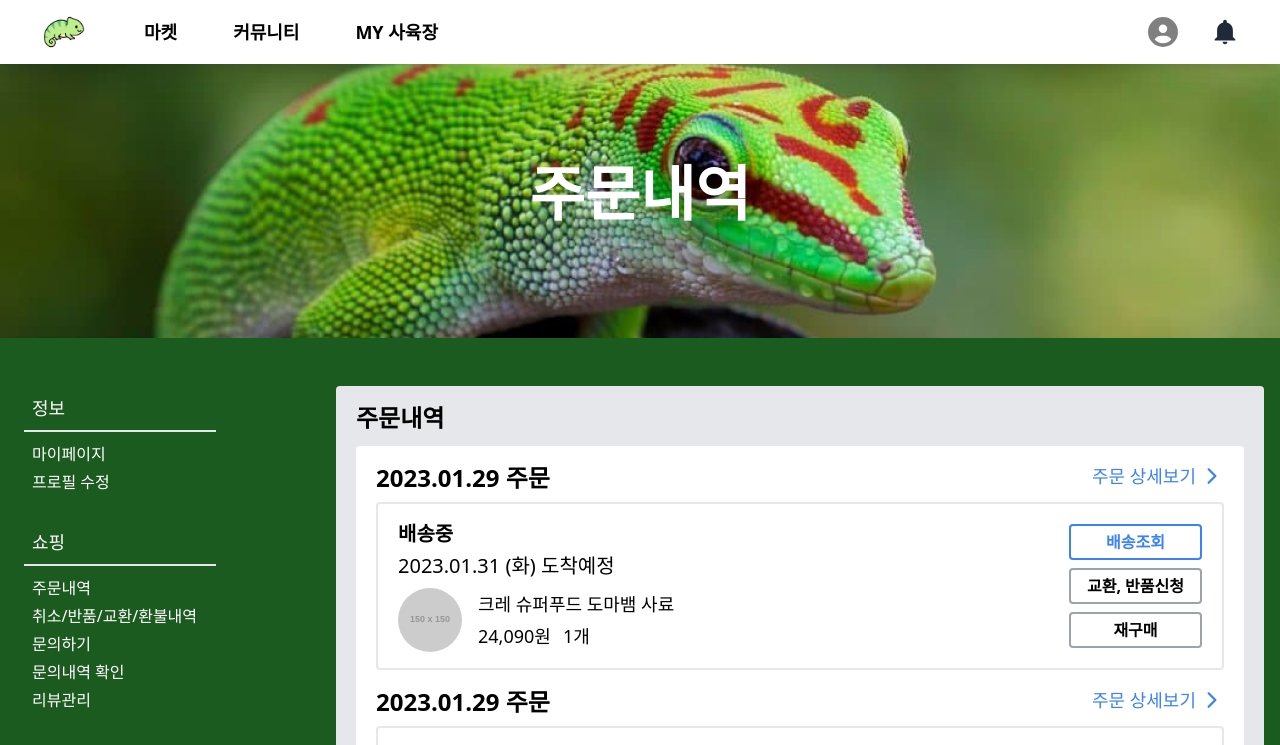
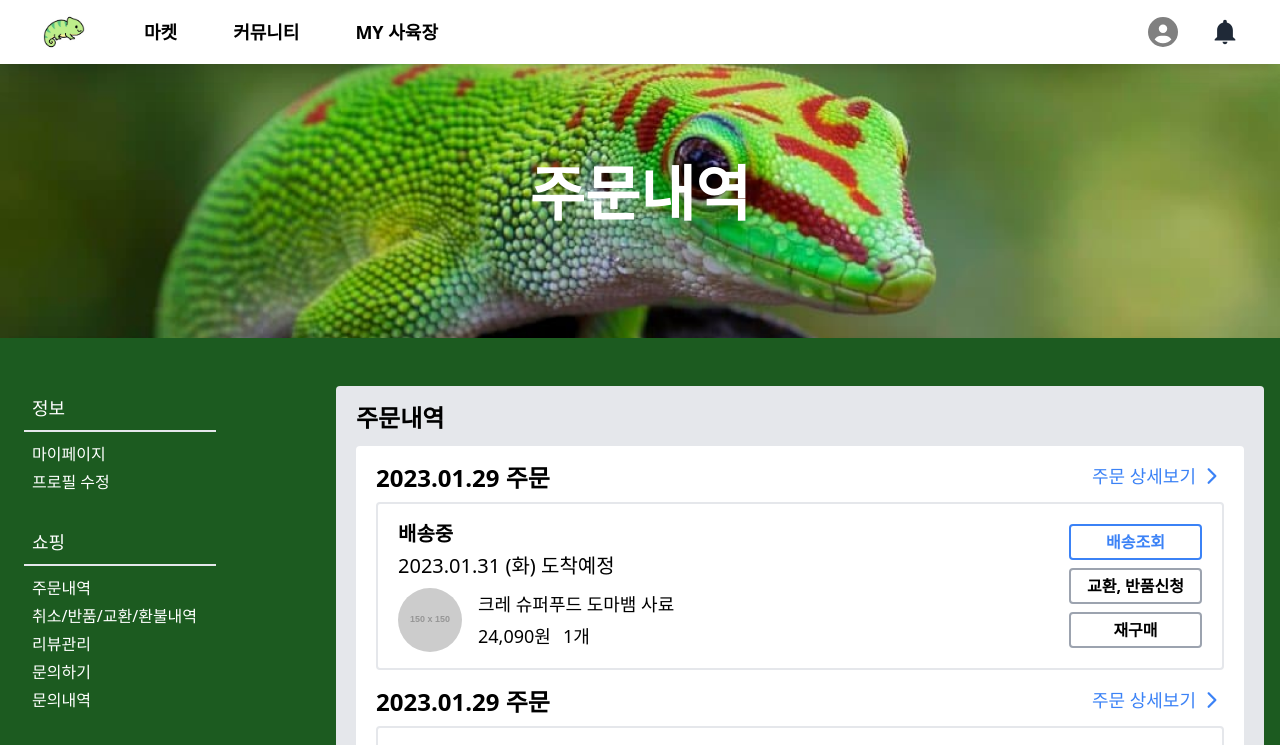
Before and after one commit to jk-milk/project_reptile-king_frontend, a React (Vite) app: page /mypage/order in a window 1280 px wide. Shown: the top 745 px of the page. Built offline with nearby package versions, Linux system fonts and the light colour scheme; sample sign-in values are in the browser's storage.

Commit message:
💄 style : ページのデザイン修正

```diff
--- a/src/Pages/ProductDetails.tsx
+++ b/src/Pages/ProductDetails.tsx
@@ -64,20 +64,21 @@ function ProductDetails() {
           ))}
         </div>
       </div>
+
       <div className="mx-auto max-w-screen-md pb-10">
         <div className="grid grid-cols-12 gap-4">
           {/* 상품 이미지 */}
-          <div className="col-span-12 md:col-span-6 lg:col-span-5">
+          <div className="col-span-12 lg:col-span-5">
             <div className="h-80 w-full flex justify-center items-center">
               <img src={products[0].imageUrl} alt="상품 이미지" className="object-cover h-full w-full" />
             </div>
           </div>
           {/* 상품 정보 */}
-          <div className="col-span-12 md:col-span-6 lg:col-span-7">
+          <div className="col-span-12 lg:col-span-7">
             <div className="mb-2">
               <div className="flex justify-between mb-3">
                 <div>
-                  <h2 className="text-3xl font-bold text-white mb-1">{products[0].name}</h2>
+                  <div className="text-3xl font-bold text-white mb-1">{products[0].name}</div>
                   <div className="mb-1 flex">
                     <StarRating rating={rating} />
                     <span className="text-white ml-2">({products[0].reviewCount})</span>
--- a/src/components/Mypage/MypageCategory.tsx
+++ b/src/components/Mypage/MypageCategory.tsx
@@ -27,13 +27,13 @@ const categories = [
         title: "취소/반품/교환/환불내역"
       },
       {
+        title: "리뷰관리"
+      },
+      {
         title: "문의하기"
       },
       {
-        title: "문의내역 확인"
-      },
-      {
-        title: "리뷰관리"
+        title: "문의내역"
       },
     ],
   },
```
Also changed, not shown: src/Pages/MypageOrder.tsx (line endings or trailing spaces).
